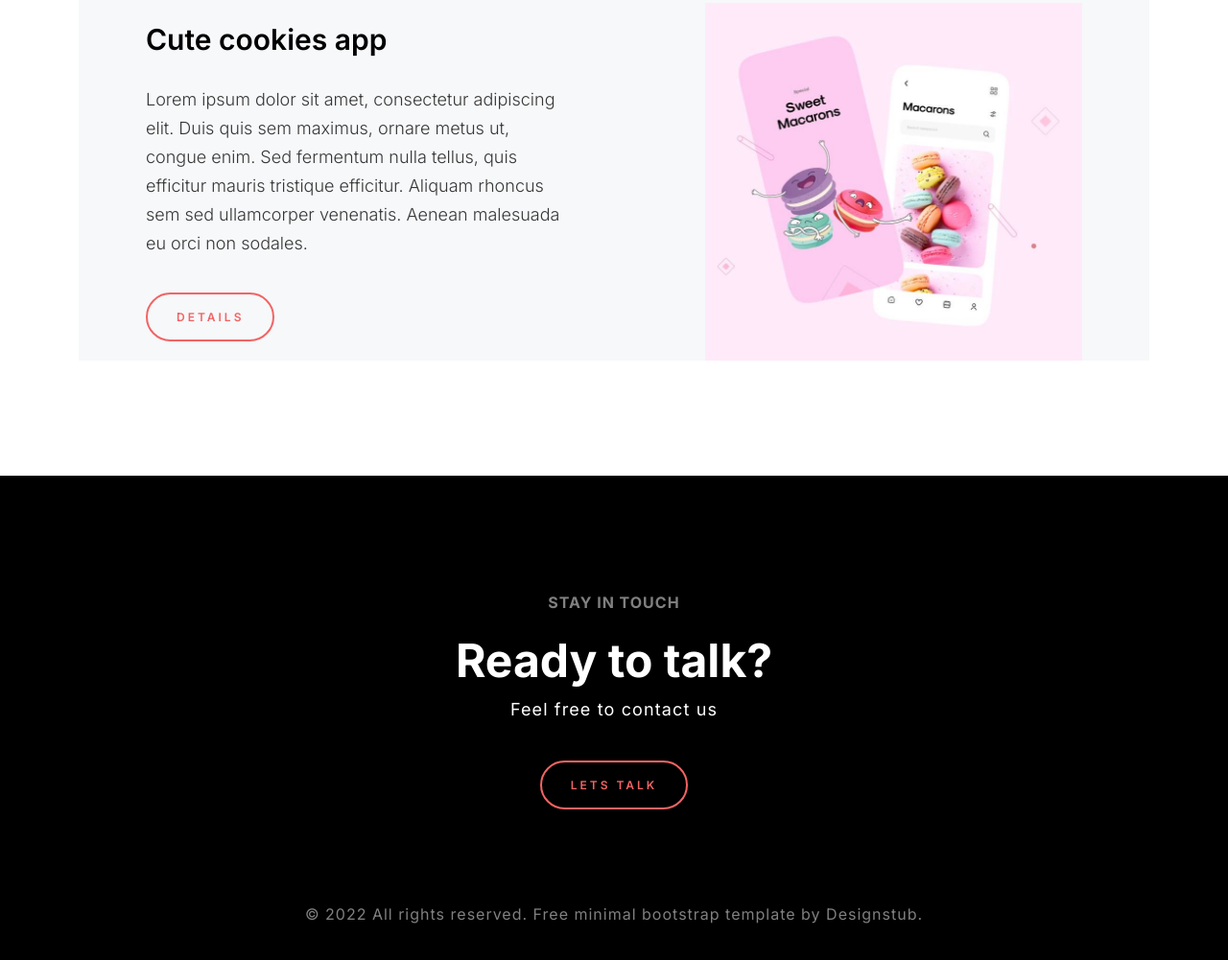
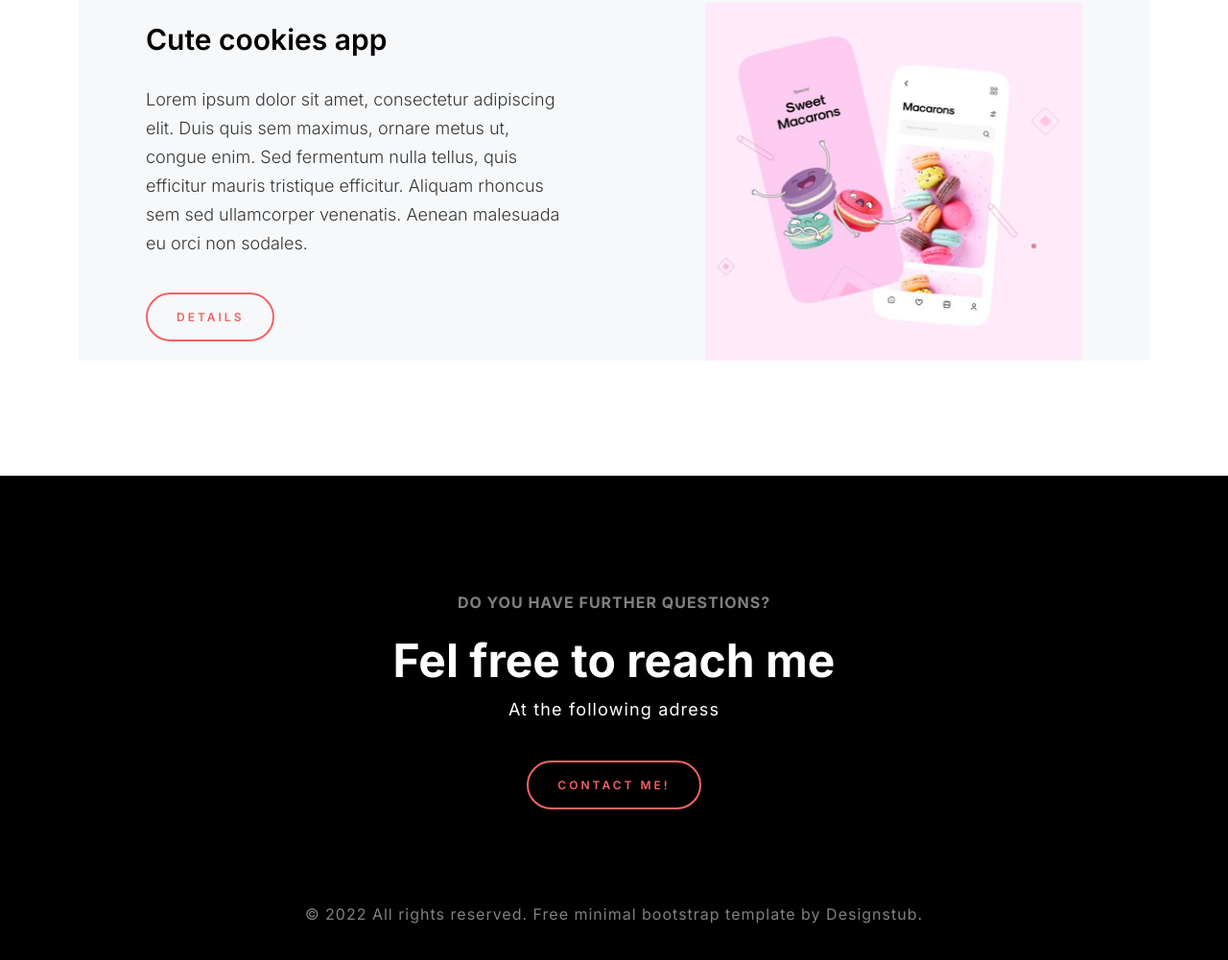
Before and after one commit to LaiaTarres/laiatarres.github.com, a plain HTML site: page index.html in a window 1280 px wide. Shown: the part 3039-4040 px from the top of the page at 96% size. Drawn offline with nearby package versions, Linux system fonts and the light colour scheme.

Commit message:
LaiaTarres

```diff
--- a/index.html
+++ b/index.html
@@ -216,10 +216,10 @@
    <footer class="ds-footer text-center">
      <div class="container">
         <section>
-          <span>Stay in touch</span>
-          <h4>Ready to talk?</h4>
-          <p>Feel free to contact us</p>
-          <a href="mailto:test@test.com" class="ds-button">Lets Talk</a>
+          <span>Do you have further questions?</span>
+          <h4>Fel free to reach me</h4>
+          <p>At the following adress</p>
+          <a href="mailto:laia.tarres@upc.edu" class="ds-button">Contact me!</a>
         </section>
         <span class="ds-copyright">© 2022 All rights reserved. Free minimal bootstrap template by <a href="https://designstub.com/" target="_blank">Designstub</a>.</span>
      </div>
```
